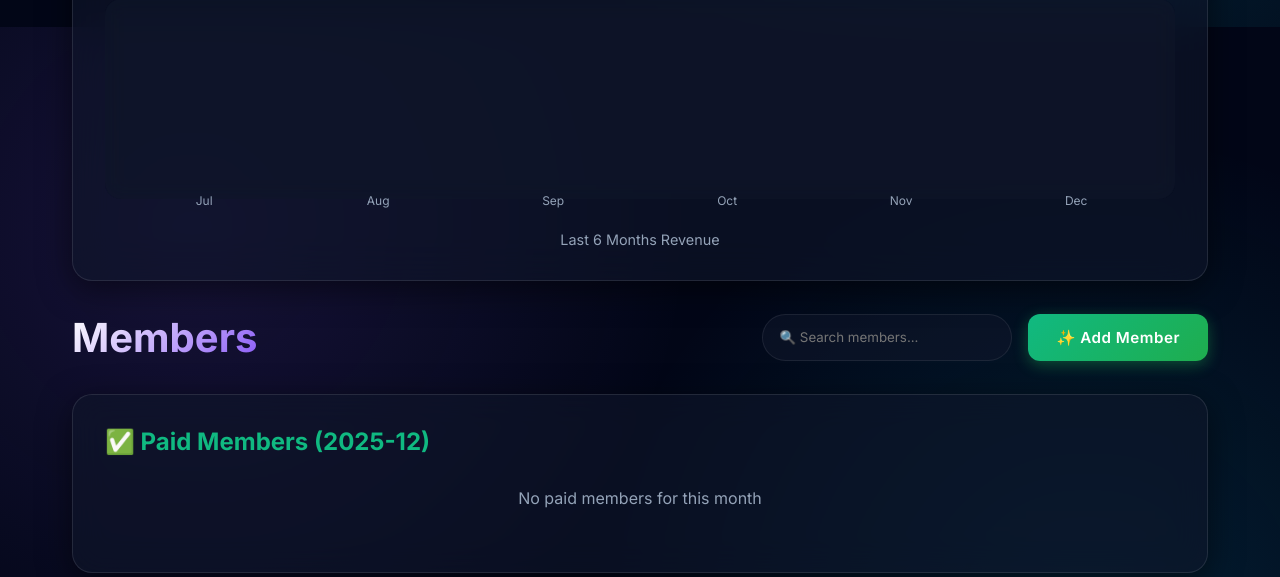
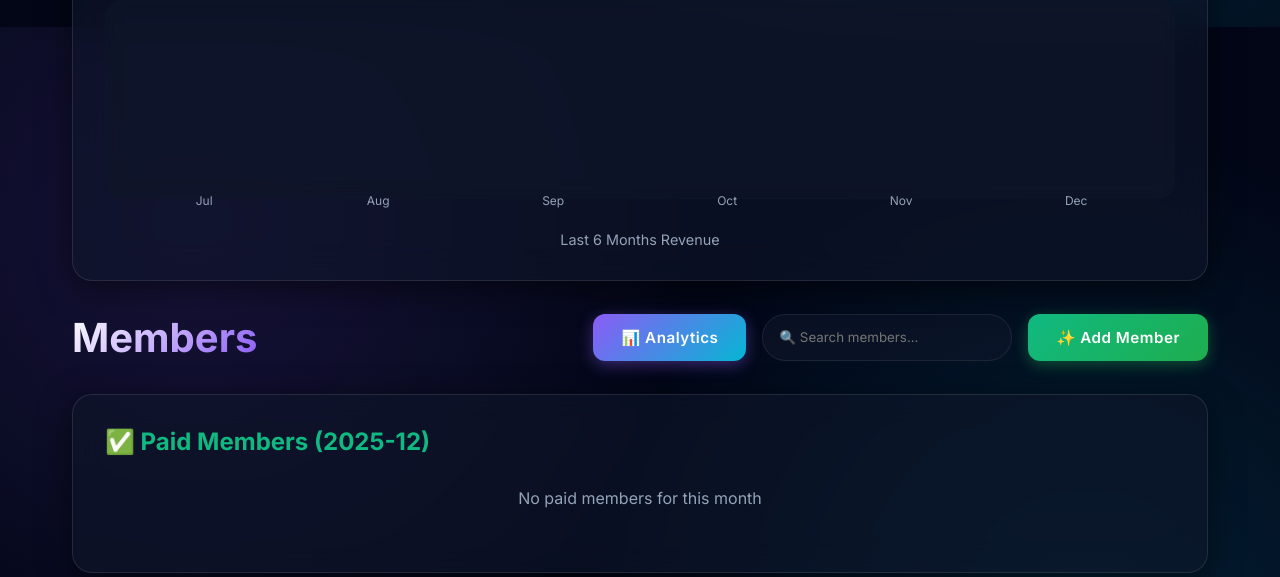
Before and after one commit to AHADKHATTAK1/fitnessmangement, a Flask app: page /dashboard in a window 1280 px wide. Shown: the part 773-1350 px from the top of the page. Run offline with Flask 3, Linux system fonts and the light colour scheme; the visitor is signed in with stand-in values (Sample User, id 1); data comes from the database, SQL or seed files in the repository.

Commit message:
UI: Add Analytics button to dashboard navigation

```diff
--- a/templates/dashboard.html
+++ b/templates/dashboard.html
@@ -360,6 +360,10 @@
             style="font-size: 2.5rem; font-weight: 700; background: linear-gradient(135deg, #fff, var(--primary)); -webkit-background-clip: text; -webkit-text-fill-color: transparent;">
             Members</h1>
         <div style="display: flex; gap: 1rem; flex-wrap: wrap;">
+            <a href="{{ url_for('analytics') }}" class="btn"
+                style="background: linear-gradient(135deg, var(--primary), var(--secondary)); border: none;">
+                📊 Analytics
+            </a>
             <input type="text" id="memberSearch" onkeyup="filterMembers()" placeholder="🔍 Search members..."
                 style="padding: 0.75rem 1rem; border-radius: 24px; border: 1px solid var(--border); background: var(--bg-card); color: var(--text); width: 250px; transition: all 0.3s;"
                 onfocus="this.style.width='300px'" onblur="this.style.width='250px'">
```
